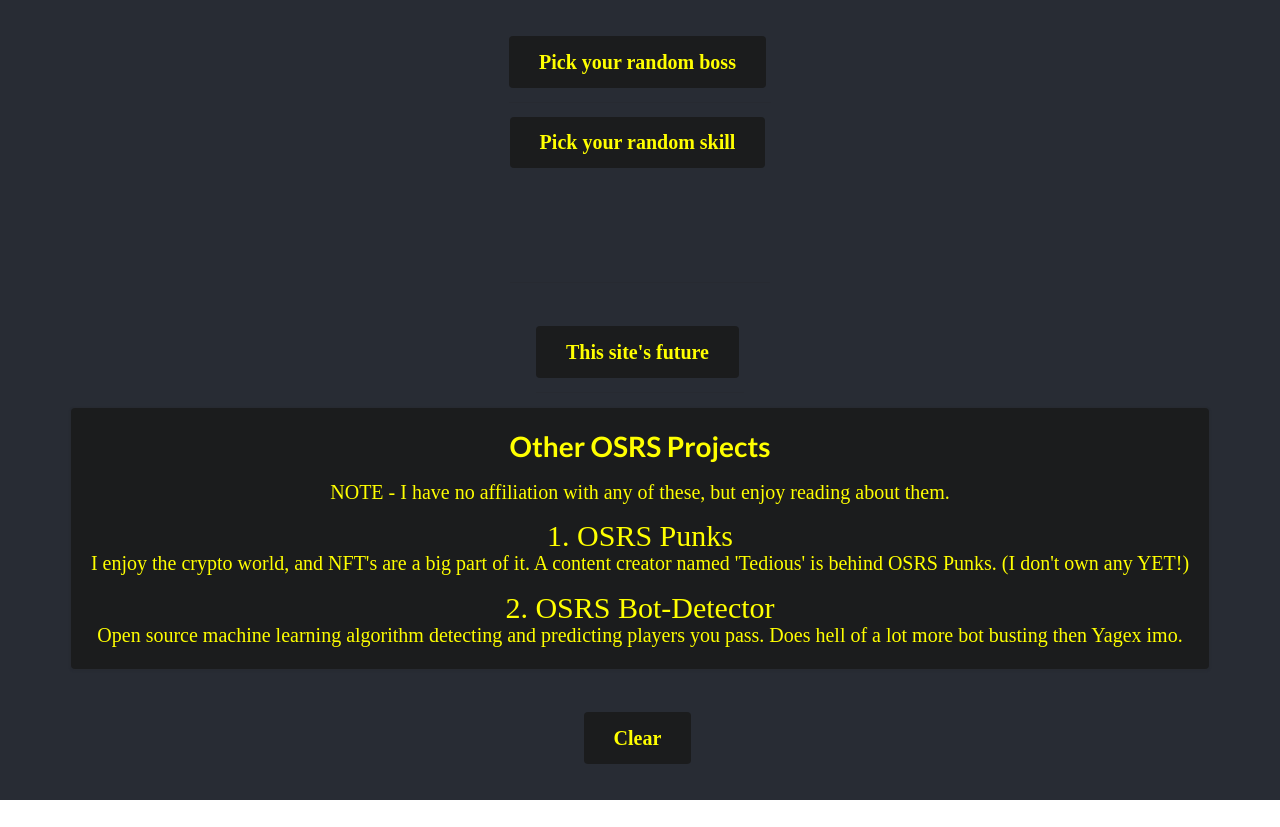
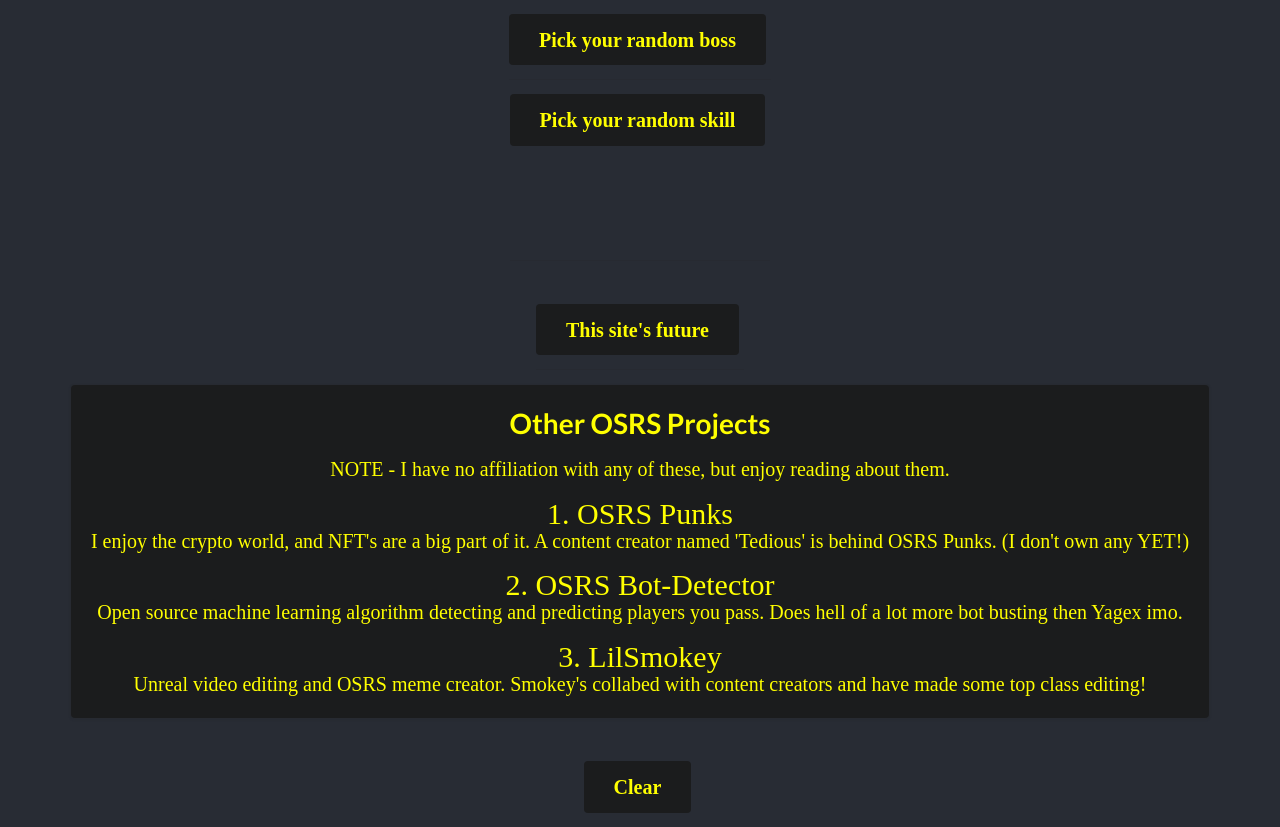
Before and after one commit to JonTelep/osrandom, a React (Create React App) app: page / in a window 1280 px wide. Both pictures are taken after a click on the button "Other OSRS Projects". Before the commit the page ends 800 px from the top, so only its background shows below. Built offline with nearby package versions, Linux system fonts and the light colour scheme.

Commit message:
Added telep_io twitter in donation.js, added lilsmokey patreon link in app.js other project sections.

```diff
--- a/src/App.js
+++ b/src/App.js
@@ -542,9 +542,9 @@ function App() {
                       <p>I enjoy the crypto world, and NFT's are a big part of it. A content creator named 'Tedious' is behind OSRS Punks. (I don't own any YET!)</p>
                       <a href="https://www.osrsbotdetector.com/#/">2. OSRS Bot-Detector</a>
                       <p>Open source machine learning algorithm detecting and predicting players you pass. Does hell of a lot more bot busting then Yagex imo.</p>
+                      <a href="https://www.patreon.com/m/3596305/posts">3. LilSmokey</a>
+                      <p>Unreal video editing and OSRS meme creator. Smokey's collabed with content creators and have made some top class editing!</p>
                     </div>
-
-
                   </div>
                   : ''
                 }
--- a/src/components/donation.js
+++ b/src/components/donation.js
@@ -6,7 +6,8 @@ const Donation = () => {
         <div>
             <h1>Any support help me.</h1>
                 <div className="ui list">
-                    <div className="item"> <a href="https://www.patreon.com/Telep">Patreon</a></div>
+                    <div className="item"><a href="https://twitter.com/telep_io">Follow my Twitter</a></div>
+                    <div className="item"> <a href="https://www.patreon.com/Telep">Support my Patreon</a></div>
                     <div className="item">Ethereum - 0xd6d0A3AfC6ceC282E682110f84d5871444D5B074</div>
                     <div className="item">Bitcoin - 18fzv6AufiJrxcYJMSfbxbRuqNWy9XKYTU</div>
                     <div className="item">Doge - DJJp4QG693qrfXgtZFjFfqdDDY4KKAndQ7</div>
```
